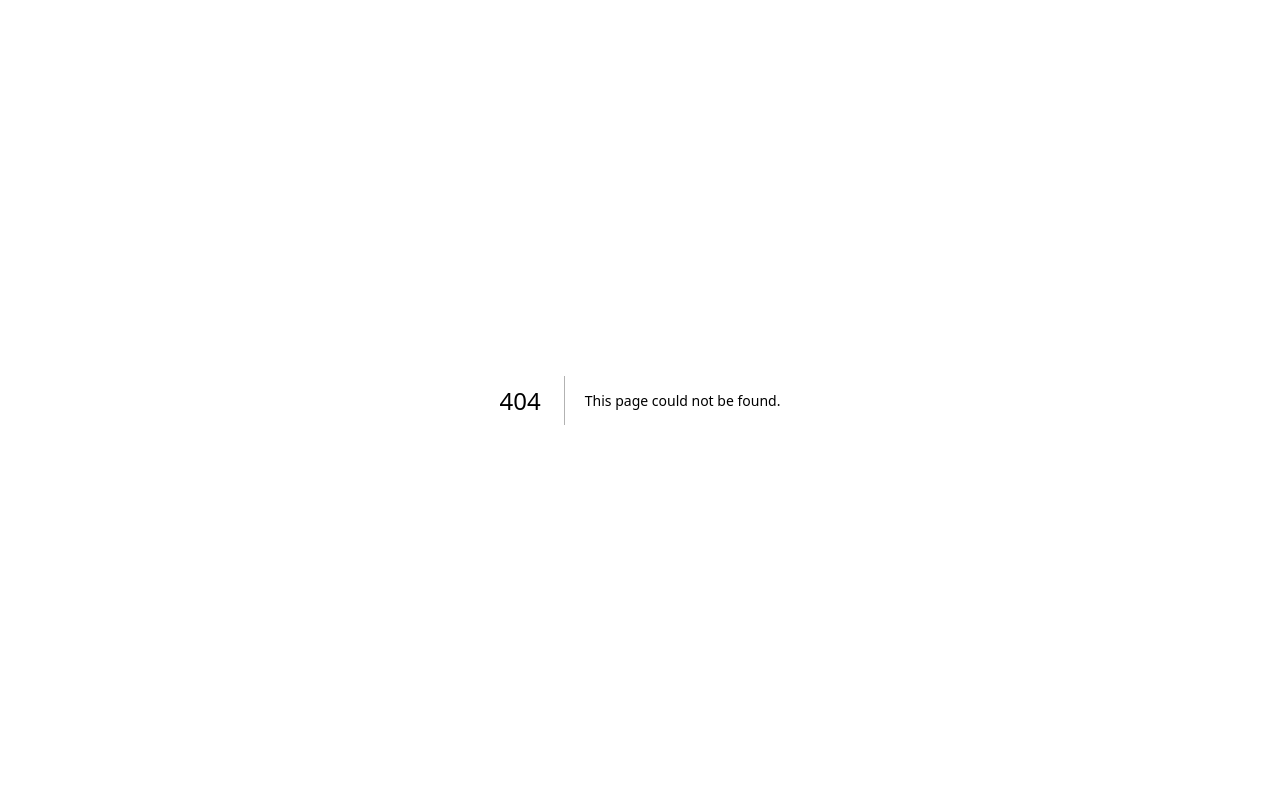
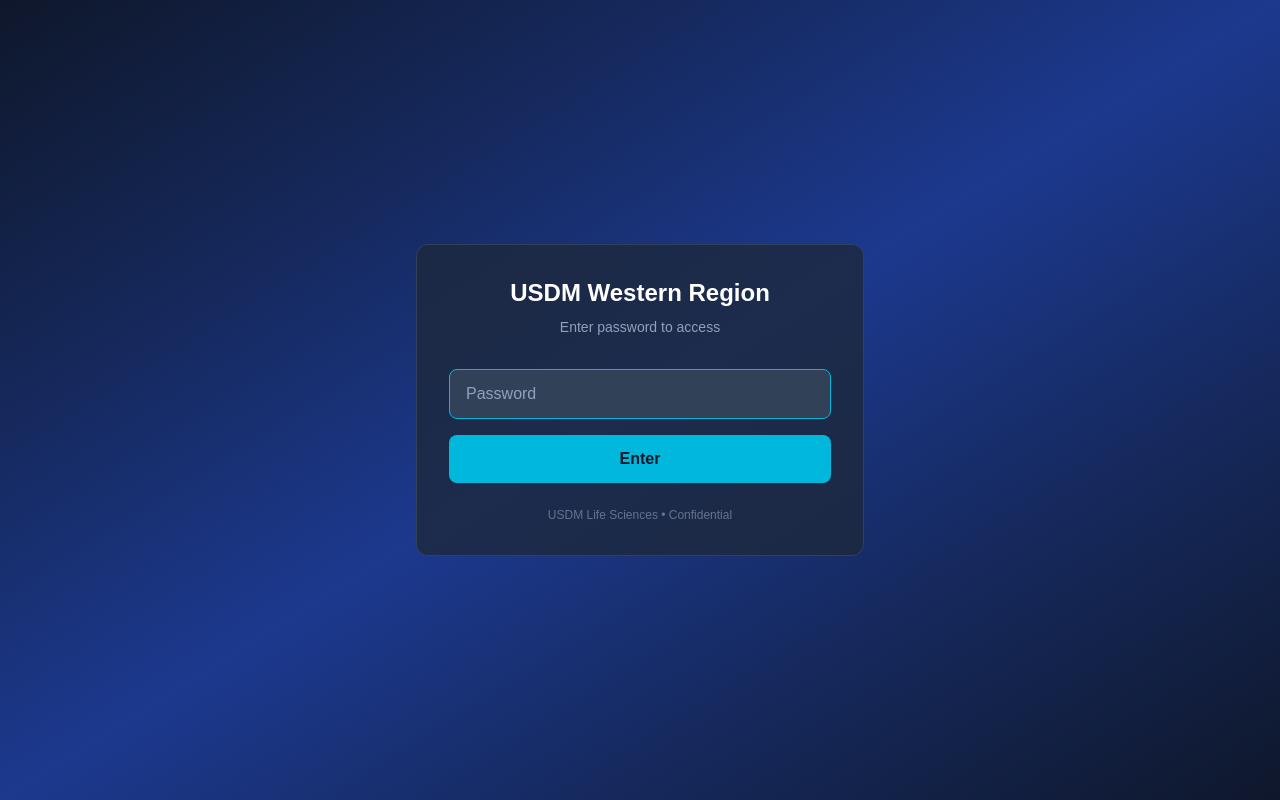
Before and after one commit to kbrown10000/western-region-analysis, a Next.js app: page /login in a window 1280 px wide. Before the commit this address had no page. Built offline with nearby package versions, Linux system fonts and the light colour scheme.

Commit message:
Add simple password protection

```diff
--- /dev/null
+++ b/src/app/api/auth/route.ts
@@ -0,0 +1,23 @@
+import { NextResponse } from 'next/server';
+
+const SITE_PASSWORD = process.env.SITE_PASSWORD || 'usdm2026';
+
+export async function POST(request: Request) {
+  const { password } = await request.json();
+
+  if (password === SITE_PASSWORD) {
+    const response = NextResponse.json({ success: true });
+
+    // Set auth cookie - expires in 7 days
+    response.cookies.set('site-auth', 'authenticated', {
+      httpOnly: true,
+      secure: process.env.NODE_ENV === 'production',
+      sameSite: 'lax',
+      maxAge: 60 * 60 * 24 * 7, // 7 days
+    });
+
+    return response;
+  }
+
+  return NextResponse.json({ error: 'Invalid password' }, { status: 401 });
+}
--- /dev/null
+++ b/src/app/login/page.tsx
@@ -0,0 +1,73 @@
+'use client';
+
+import { useState } from 'react';
+import { useRouter, useSearchParams } from 'next/navigation';
+
+export default function LoginPage() {
+  const [password, setPassword] = useState('');
+  const [error, setError] = useState('');
+  const [loading, setLoading] = useState(false);
+  const router = useRouter();
+  const searchParams = useSearchParams();
+  const redirect = searchParams.get('redirect') || '/';
+
+  const handleSubmit = async (e: React.FormEvent) => {
+    e.preventDefault();
+    setLoading(true);
+    setError('');
+
+    const res = await fetch('/api/auth', {
+      method: 'POST',
+      headers: { 'Content-Type': 'application/json' },
+      body: JSON.stringify({ password }),
+    });
+
+    if (res.ok) {
+      router.push(redirect);
+      router.refresh();
+    } else {
+      setError('Invalid password');
+      setLoading(false);
+    }
+  };
+
+  return (
+    <div className="min-h-screen bg-gradient-to-br from-slate-900 via-blue-900 to-slate-900 flex items-center justify-center px-4">
+      <div className="bg-slate-800/80 rounded-xl p-8 border border-slate-700 w-full max-w-md">
+        <div className="text-center mb-8">
+          <h1 className="text-2xl font-bold text-white mb-2">USDM Western Region</h1>
+          <p className="text-slate-400 text-sm">Enter password to access</p>
+        </div>
+
+        <form onSubmit={handleSubmit} className="space-y-4">
+          <div>
+            <input
+              type="password"
+              value={password}
+              onChange={(e) => setPassword(e.target.value)}
+              placeholder="Password"
+              className="w-full px-4 py-3 bg-slate-700 border border-slate-600 rounded-lg text-white placeholder-slate-400 focus:outline-none focus:border-cyan-500"
+              autoFocus
+            />
+          </div>
+
+          {error && (
+            <p className="text-red-400 text-sm text-center">{error}</p>
+          )}
+
+          <button
+            type="submit"
+            disabled={loading}
+            className="w-full py-3 bg-cyan-500 hover:bg-cyan-400 disabled:bg-cyan-700 text-slate-900 font-semibold rounded-lg transition-all"
+          >
+            {loading ? 'Checking...' : 'Enter'}
+          </button>
+        </form>
+
+        <p className="text-slate-500 text-xs text-center mt-6">
+          USDM Life Sciences • Confidential
+        </p>
+      </div>
+    </div>
+  );
+}
--- /dev/null
+++ b/src/middleware.ts
@@ -0,0 +1,37 @@
+import { NextResponse } from 'next/server';
+import type { NextRequest } from 'next/server';
+
+// Simple password - change this or use env var SITE_PASSWORD
+const SITE_PASSWORD = process.env.SITE_PASSWORD || 'usdm2026';
+
+export function middleware(request: NextRequest) {
+  // Skip auth for the login page and API routes
+  if (request.nextUrl.pathname === '/login' || request.nextUrl.pathname.startsWith('/api/')) {
+    return NextResponse.next();
+  }
+
+  // Check for auth cookie
+  const authCookie = request.cookies.get('site-auth');
+
+  if (authCookie?.value === 'authenticated') {
+    return NextResponse.next();
+  }
+
+  // Redirect to login
+  const loginUrl = new URL('/login', request.url);
+  loginUrl.searchParams.set('redirect', request.nextUrl.pathname);
+  return NextResponse.redirect(loginUrl);
+}
+
+export const config = {
+  matcher: [
+    /*
+     * Match all request paths except:
+     * - _next/static (static files)
+     * - _next/image (image optimization files)
+     * - favicon.ico (favicon file)
+     * - public files
+     */
+    '/((?!_next/static|_next/image|favicon.ico|.*\\..*|api/).*)',
+  ],
+};
```
